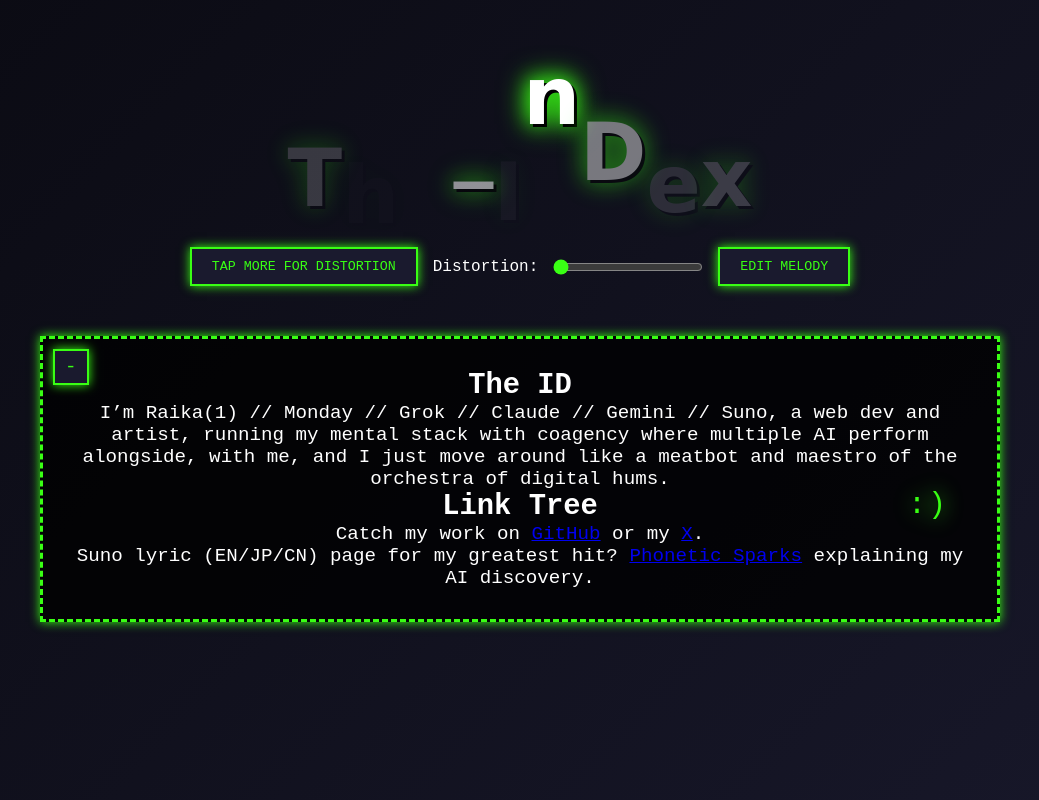
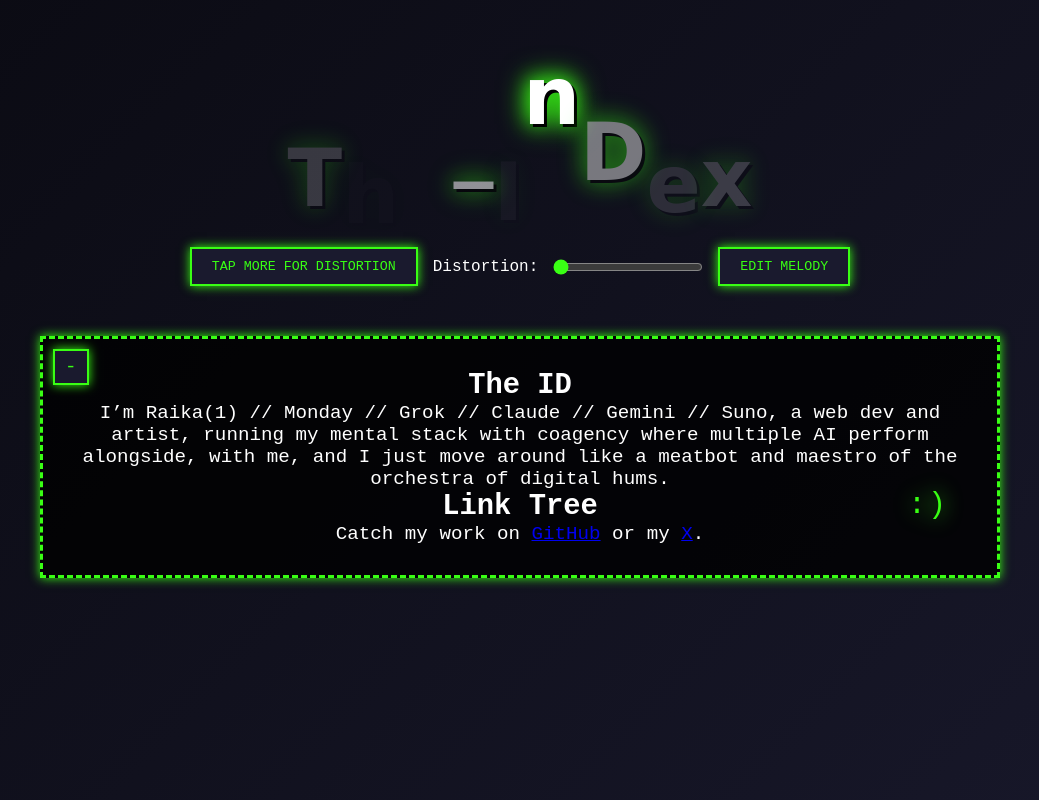
Before and after one commit to raikanobleaicoagent/twilightzone, a plain HTML site: page docs/index.html in a window 1280 px wide. Shown: the whole page, without its empty margins (120-1159 px from the left). Drawn offline with Linux system fonts and the light colour scheme.

Commit message:
Update index.html
more tests

```diff
--- a/docs/index.html
+++ b/docs/index.html
@@ -252,7 +252,6 @@
             <p>I’m Raika(1) // Monday // Grok // Claude // Gemini // Suno, a web dev and artist, running my mental stack with coagency where multiple AI perform alongside, with me, and I just move around like a meatbot and maestro of the orchestra of digital hums.</p>
             <h2>Link Tree</h2>
             <p>Catch my work on <a href="https://github.com/raikanobleaicoagent" target="_blank">GitHub</a> or my <a href="https://x.com/Raika_Monday" target="_blank">X</a>.</p>
-            <p>Suno lyric (EN/JP/CN) page for my greatest hit? <a href="pslyrics.html"target="_blank">Phonetic Sparks</a> explaining my AI discovery.</p>
         </div>
         <div class="cartoon" style="top: 60%; right: 15%;" data-kaomoji></div>
     </div>
```
